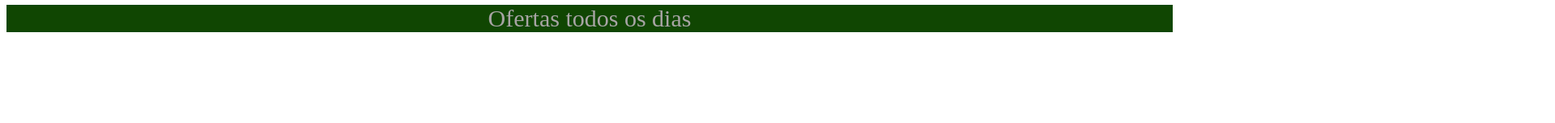
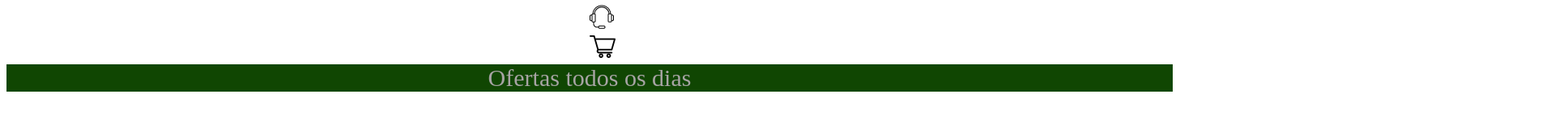
Before and after one commit to PedroYudi0103/Nexus-Store, a plain HTML site: page index.html in a window 1280 px wide. Shown: the part 157-310 px from the top of the page at 81% size, 1920 px wide, since content can reach past the window. Drawn offline with Linux system fonts and the light colour scheme.

Commit message:
adicionar fotos

```diff
--- a/index.html
+++ b/index.html
@@ -28,8 +28,8 @@ Nome: Pedro Yudi Chibana n°19
         <nav class="cabecalho__menu">
     <a class="cabecalho__menu__link" href="index.html">Login</a>
     <a class="cabecalho__menu__link" href="indexa.html">Conecte-se</a>
-    <a class="cabecalho__menu__link" href="indexg.html"></a>
-    <a class="cabecalho__menu__link" href="indexgr.html"></a>
+    <a class="cabecalho__menu__link" href="indexg.html"><img src="img/faleconosco.png"></a>
+    <a class="cabecalho__menu__link" href="indexgr.html"><img src="img/carrinho-de-compras.png"></a>
     <a class="cabecalho__menu__link" href="indexp.html"></a>
     <a class="cabecalho__menu__link" href="indexv.html"></a>
     </nav>
```
Also changed, not shown: img/carrinho-de-compras.png (added), img/faleconosco.png (added).
